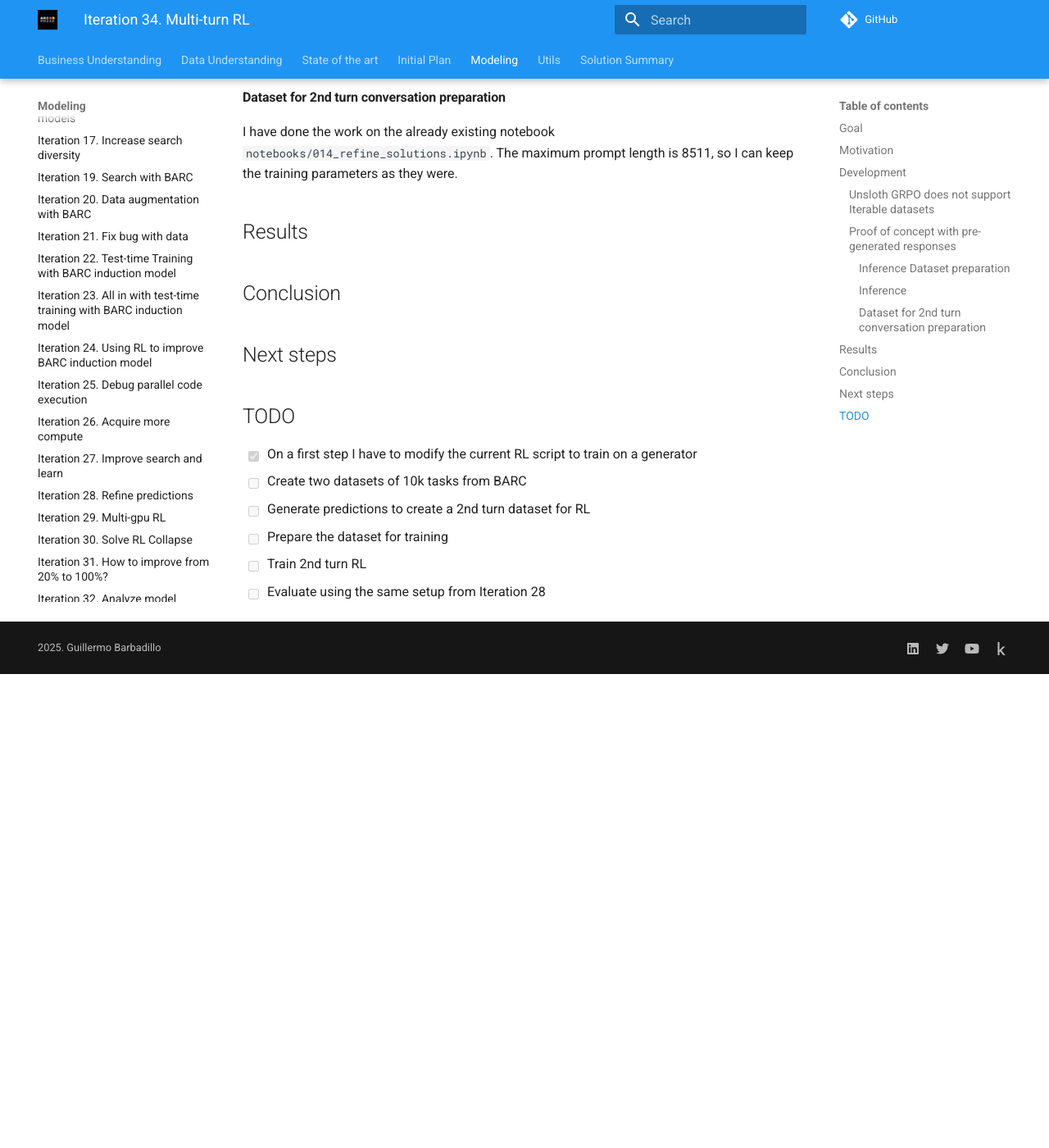
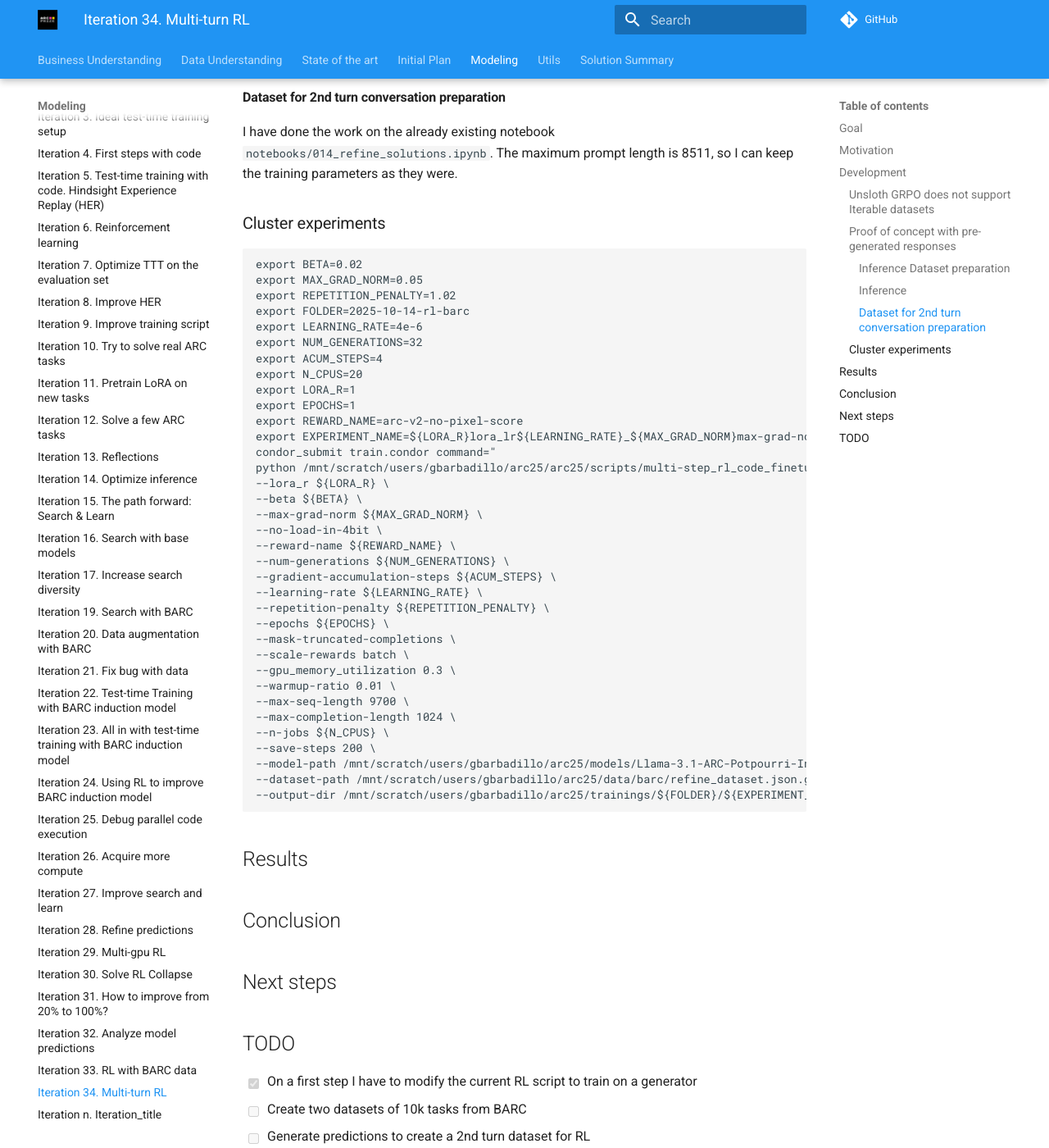
Before and after one commit to ironbar/arc25, an MkDocs documentation site: the page built from docs/modeling/Iteration_34_multi-turn_rl.md, in a window 1280 px wide and 1400 px high, scrolled down 1533 px. Shown: the whole window at 82% size. Built offline with MkDocs 1.6.1 and Material for MkDocs 9.7.7, drawn with Linux system fonts in a browser that asks for light colours; comment, search, counter and statistics services are not loaded; before the commit the page ends 2355 px from its top, so only the background shows below that.

Commit message:
added experiment

````diff
--- a/docs/modeling/Iteration_34_multi-turn_rl.md
+++ b/docs/modeling/Iteration_34_multi-turn_rl.md
@@ -75,6 +75,46 @@ python scripts/inference_with_BARC.py \
 I have done the work on the already existing notebook `notebooks/014_refine_solutions.ipynb`.
 The maximum prompt length is 8511, so I can keep the training parameters as they were.
 
+### Cluster experiments
+
+```bash
+export BETA=0.02
+export MAX_GRAD_NORM=0.05
+export REPETITION_PENALTY=1.02
+export FOLDER=2025-10-14-rl-barc
+export LEARNING_RATE=4e-6
+export NUM_GENERATIONS=32
+export ACUM_STEPS=4
+export N_CPUS=20
+export LORA_R=1
+export EPOCHS=1
+export REWARD_NAME=arc-v2-no-pixel-score
+export EXPERIMENT_NAME=${LORA_R}lora_lr${LEARNING_RATE}_${MAX_GRAD_NORM}max-grad-norm_${REWARD_NAME}_${NUM_GENERATIONS}gen_${ACUM_STEPS}accum-steps_repetition-penalty-${REPETITION_PENALTY}_masked-truncate_unquantized_beta${BETA}
+condor_submit train.condor command="
+python /mnt/scratch/users/gbarbadillo/arc25/arc25/scripts/multi-step_rl_code_finetuning.py \
+--lora_r ${LORA_R} \
+--beta ${BETA} \
+--max-grad-norm ${MAX_GRAD_NORM} \
+--no-load-in-4bit \
+--reward-name ${REWARD_NAME} \
+--num-generations ${NUM_GENERATIONS} \
+--gradient-accumulation-steps ${ACUM_STEPS} \
+--learning-rate ${LEARNING_RATE} \
+--repetition-penalty ${REPETITION_PENALTY} \
+--epochs ${EPOCHS} \
+--mask-truncated-completions \
+--scale-rewards batch \
+--gpu_memory_utilization 0.3 \
+--warmup-ratio 0.01 \
+--max-seq-length 9700 \
+--max-completion-length 1024 \
+--n-jobs ${N_CPUS} \
+--save-steps 200 \
+--model-path /mnt/scratch/users/gbarbadillo/arc25/models/Llama-3.1-ARC-Potpourri-Induction-8B \
+--dataset-path /mnt/scratch/users/gbarbadillo/arc25/data/barc/refine_dataset.json.gz \
+--output-dir /mnt/scratch/users/gbarbadillo/arc25/trainings/${FOLDER}/${EXPERIMENT_NAME}" -append request_gpus=1 -append request_cpus=${N_CPUS} -append request_memory=128G --append 'requirements = (TARGET.Machine == "calculon21.das-nano.com")'
+```
+
 ## Results
 
 ## Conclusion
````
